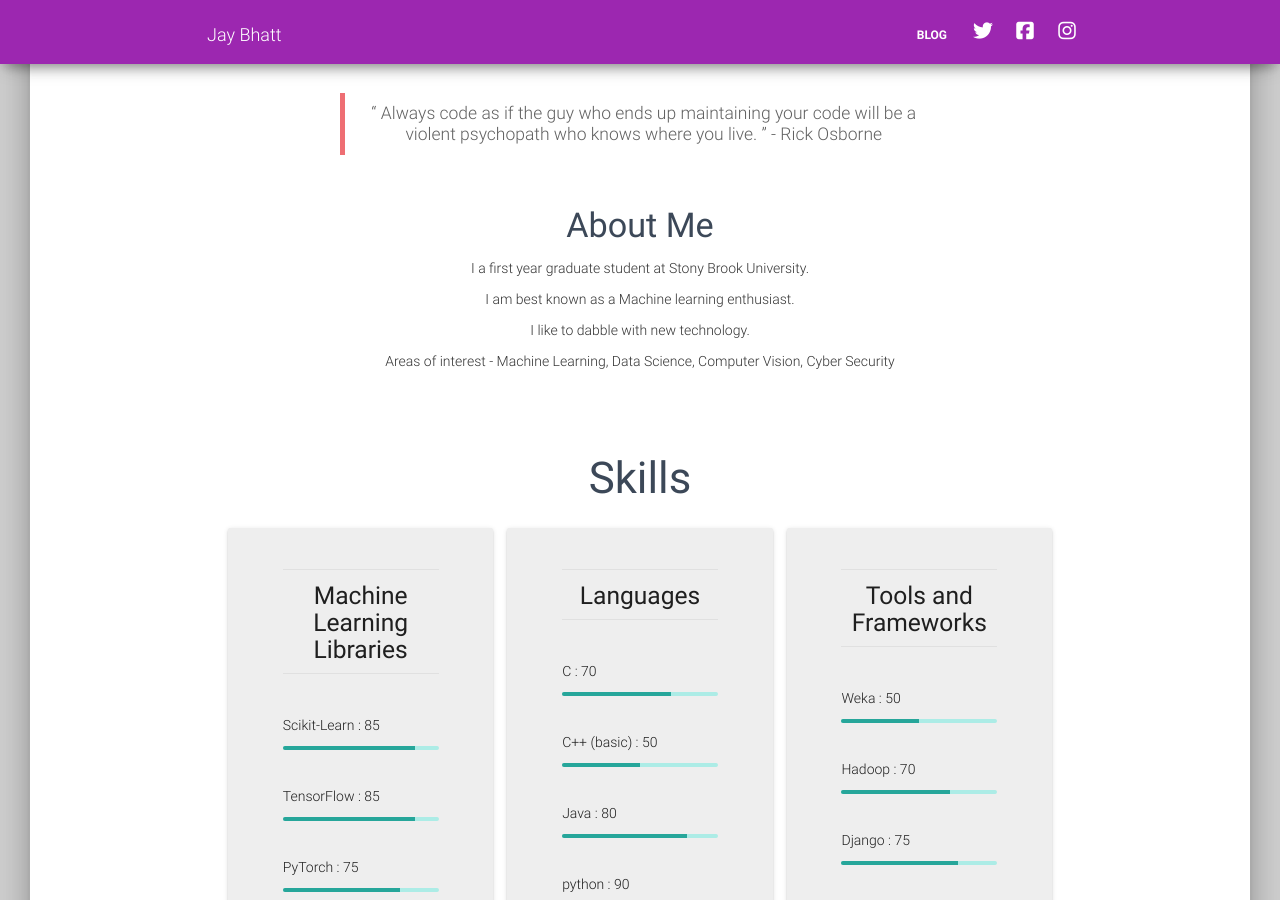
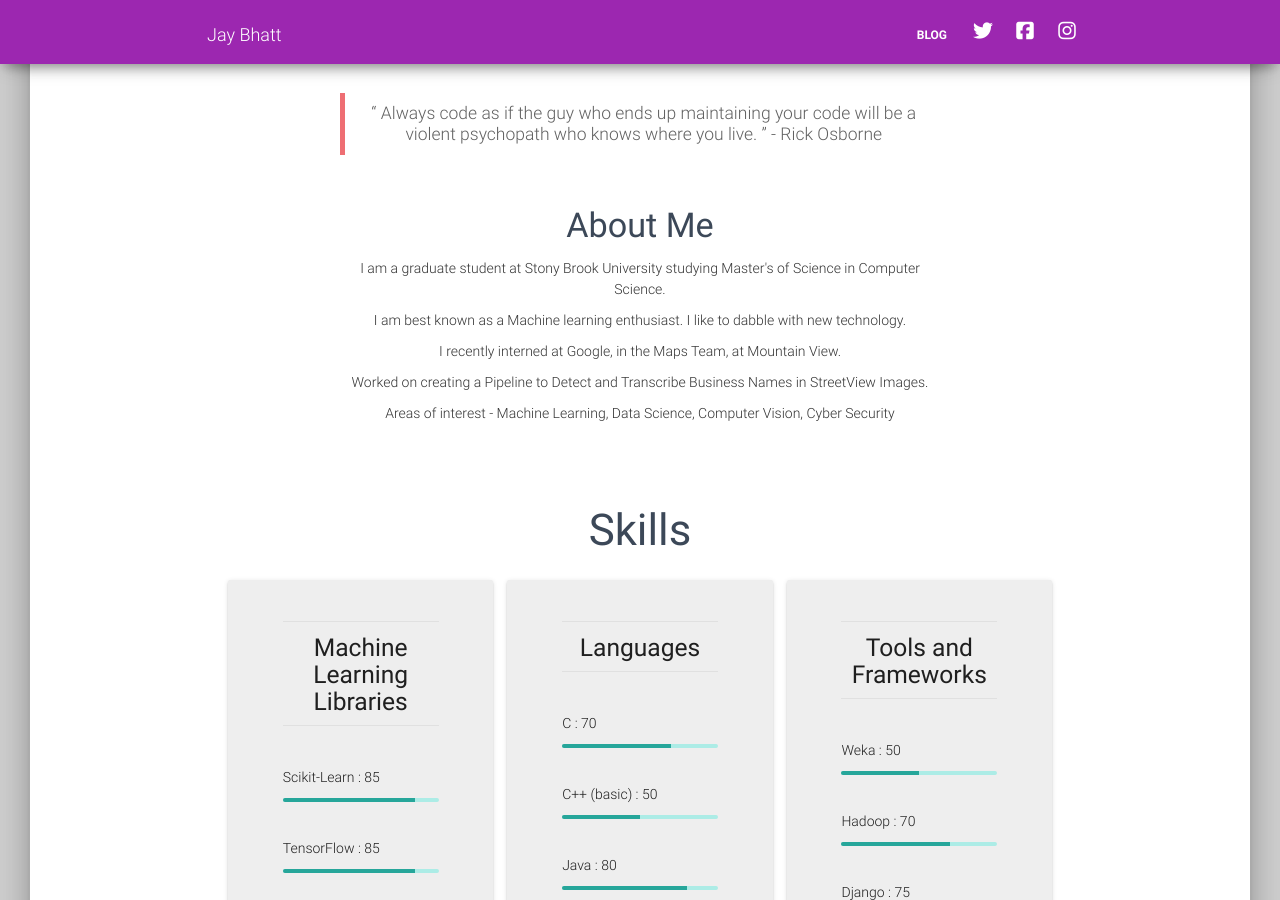
Before and after one commit to jay-z007/jay-z007.github.io, a Jekyll site: the page built from index.html, in a window 1280 px wide and 900 px high, scrolled down 447 px. Built offline with Jekyll 4.4.1, drawn with Linux system fonts in a browser that asks for light colours; nearby versions of some CDN libraries.

Commit message:
New Content in About Me

```diff
--- a/index.html
+++ b/index.html
@@ -16,7 +16,7 @@
     <meta name='viewport' content='width=device-width, initial-scale=1.0, maximum-scale=1.0, user-scalable=0' />
     <meta name="description" content="My Name is Jay Bhatt. I am a CS graduate student at Stony Brook University." />
     <meta name="author" content="Jay Bhatt, forked from Creative Tim." />
-    <meta name="keywords" content="Jay Bhatt, Resume, Portfolio, Stony Brook University, Roy Shilkrot" />
+    <meta name="keywords" content="Jay Bhatt, Resume, Portfolio, Google Maps, Bizview, Stony Brook University, Roy Shilkrot" />
 
     <!--     Fonts and icons     -->
     <link rel="stylesheet" href="https://fonts.googleapis.com/icon?family=Material+Icons" />
@@ -125,11 +125,21 @@
                         </h4>
                     </div>
                     <div class="row">
-                        <div class="col-md-12">
-                            <p>I a first year graduate student at Stony Brook University.</p>
-                            <p>I am best known as a Machine learning enthusiast.</p>
-                            <p>I like to dabble with new technology.</p>
-                            <p>Areas of interest - Machine Learning, Data Science, Computer Vision, Cyber Security
+                        <div class="col m6 offset-m3">
+                            <p>
+                                I am a graduate student at Stony Brook University studying Master's of Science in Computer Science.
+                            </p>
+                            <p>
+                                I am best known as a Machine learning enthusiast. I like to dabble with new technology.
+                            </p>
+                            <p>
+                                I recently interned at Google, in the Maps Team, at Mountain View.
+                            </p>
+                            <p>
+                                Worked on creating a Pipeline to Detect and Transcribe Business Names in StreetView Images.
+                            </p>
+                            <p>
+                                Areas of interest - Machine Learning, Data Science, Computer Vision, Cyber Security
                             </p>
                         </div>
                     </div>
```
